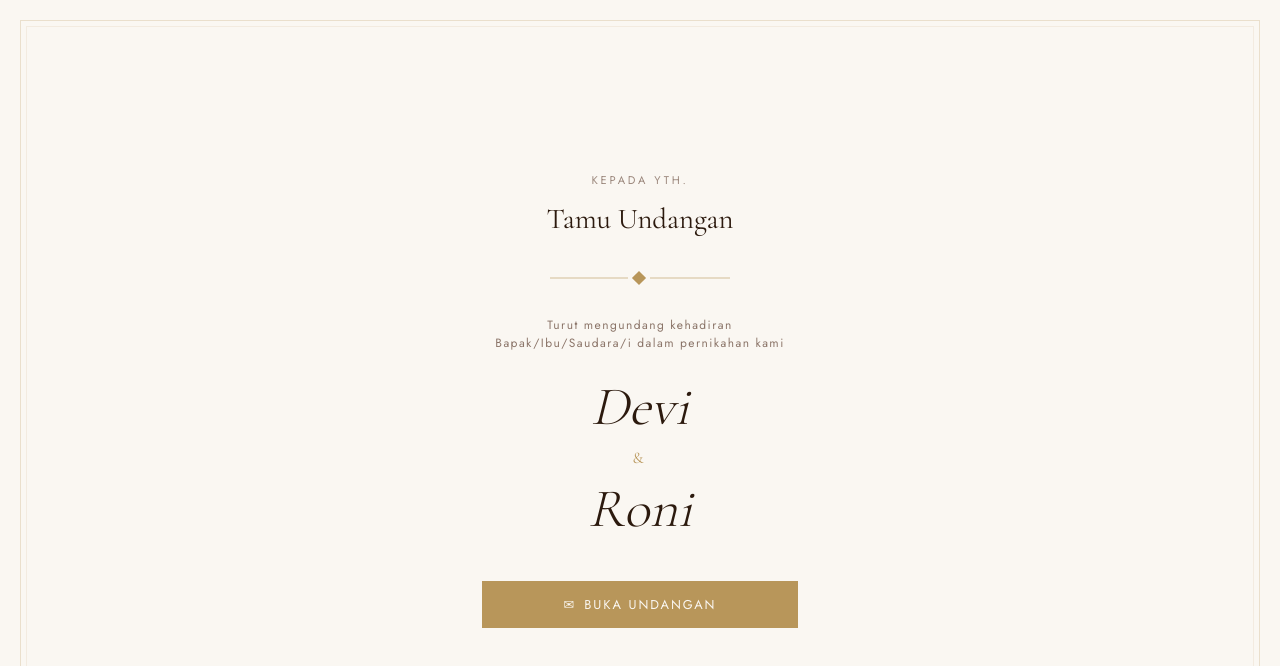
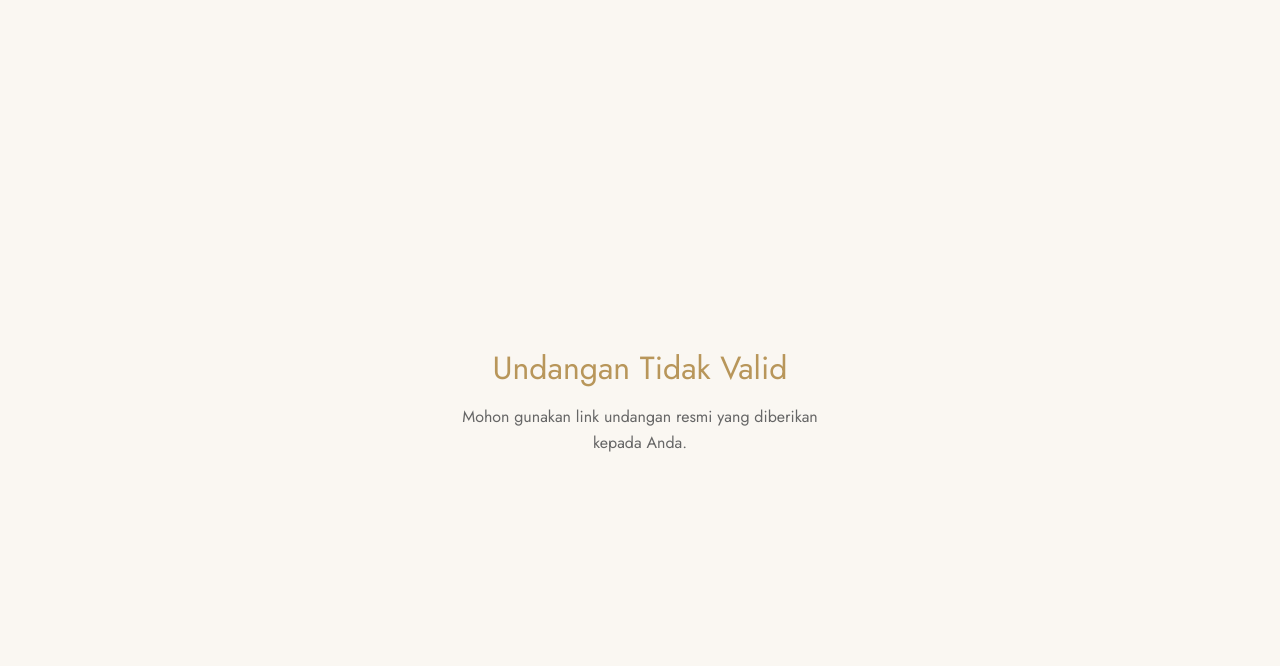
Before and after one commit to binggocreative25-hue/wedding-invitation, a Next.js app: page / in a window 1280 px wide. Shown: the top 666 px of the page. Built offline with nearby package versions, Linux system fonts and the light colour scheme.

Commit message:
update all changed wedding.js and app/page.js

```diff
--- a/app/page.js
+++ b/app/page.js
@@ -12,13 +12,51 @@ import RSVP         from '@/components/RSVP'
 import GiftInfo     from '@/components/GiftInfo'
 import Closing      from '@/components/Closing'
 import AudioPlayer  from '@/components/AudioPlayer'
+import { config } from '@/config/wedding'
 
 // Pisahkan komponen yang pakai useSearchParams agar bisa di-wrap Suspense
 function PageContent() {
   const searchParams = useSearchParams()
-  const guestName    = searchParams.get('to') || 'Tamu Undangan'
+  const guestName = searchParams.get('to')
   const [opened, setOpened] = useState(false)
+const isGuestValid =
+  !config.requireGuestName || !!guestName
+  if (!isGuestValid) {
+  return (
+    <div
+      style={{
+        height: '100vh',
+        display: 'flex',
+        alignItems: 'center',
+        justifyContent: 'center',
+        flexDirection: 'column',
+        background: '#FAF7F2',
+        textAlign: 'center',
+        padding: '24px',
+      }}
+    >
+      <h1
+        style={{
+          fontSize: '2rem',
+          color: '#B8965A',
+          marginBottom: '12px',
+        }}
+      >
+        Undangan Tidak Valid
+      </h1>
 
+      <p
+        style={{
+          color: '#666',
+          maxWidth: '400px',
+          lineHeight: '1.6',
+        }}
+      >
+        Mohon gunakan link undangan resmi yang diberikan kepada Anda.
+      </p>
+    </div>
+  )
+}
   return (
     <>
       {/* Opening Overlay */}
--- a/config/wedding.js
+++ b/config/wedding.js
@@ -129,4 +129,6 @@ heroImage: '/images/hero.jpg',  // foto khusus hero, bebas pilih
     preset: 'gold',
 
 },
+requireGuestName: true,
+
 }
```
